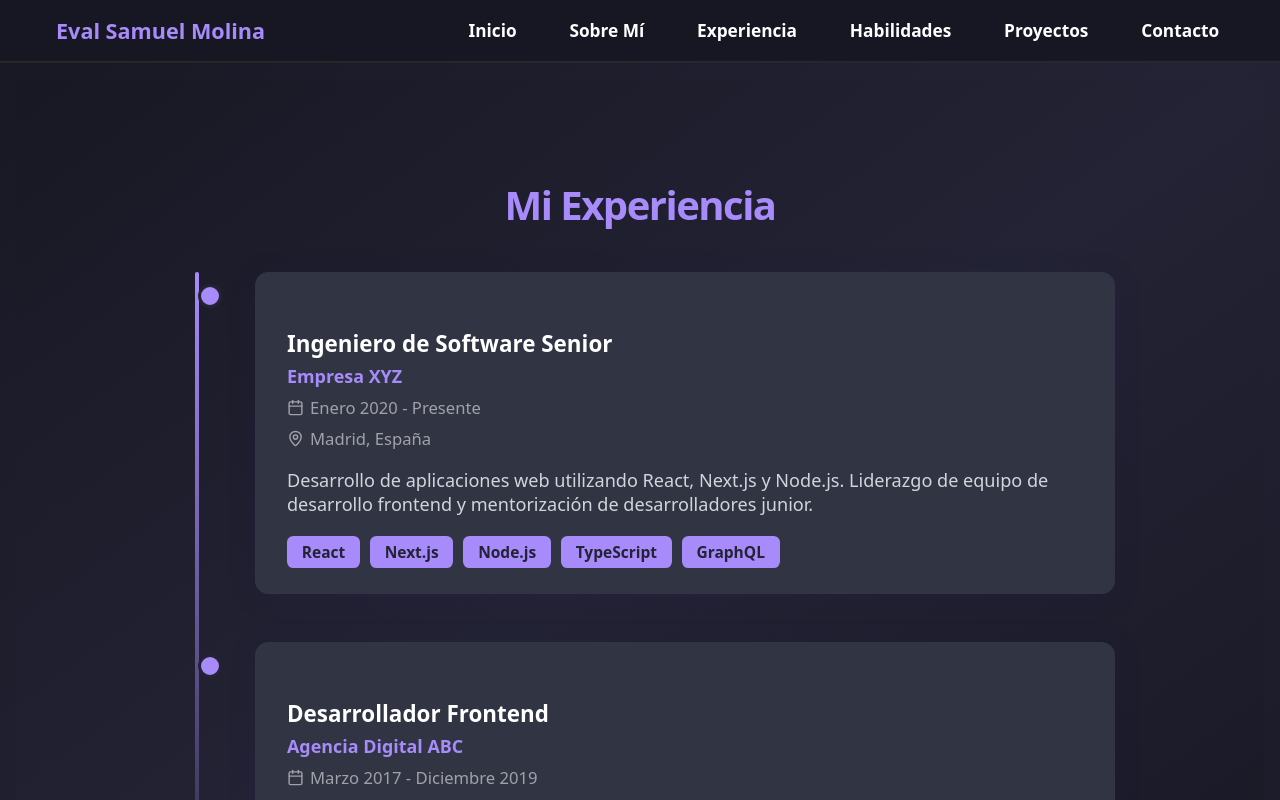
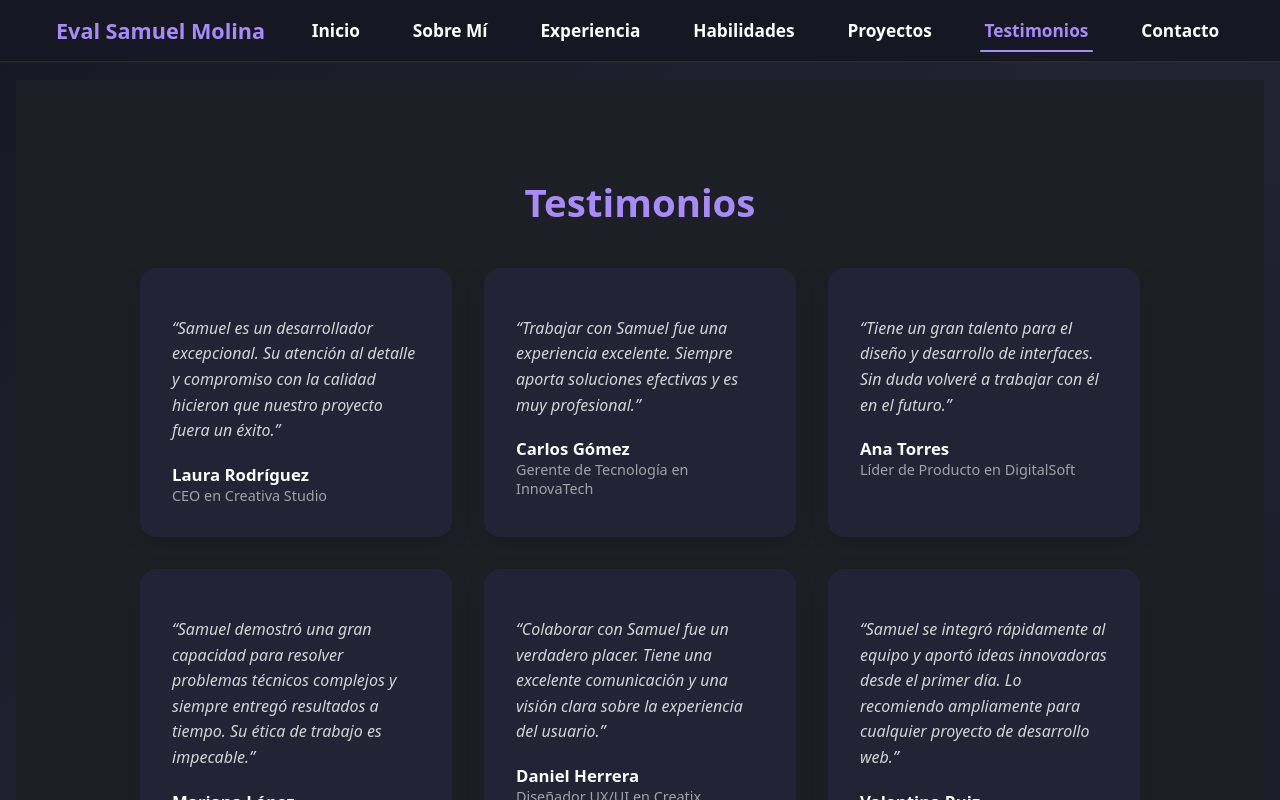
Before and after one commit to fuertes155/Portafolio, a Next.js app: page /testimonios in a window 1280 px wide. Shown: the top 800 px of the page. Built offline with nearby package versions, Linux system fonts and the light colour scheme.

Commit message:
nuevas mejoras

```diff
--- a/src/app/testimonios/page.tsx
+++ b/src/app/testimonios/page.tsx
@@ -1,185 +1,104 @@
-"use client"
+"use client";
 
-import { Calendar, MapPin } from "lucide-react"
-
-type Experiencia = {
-  puesto: string;
-  empresa: string;
-  fecha: string;
-  ubicacion: string;
-  descripcion: string;
-  tecnologias: string[];
-  empresaUrl?: string;
-};
-
-const experiencias: Experiencia[] = [
+const testimonios = [
   {
-    puesto: "Ingeniero de Software Senior",
-    empresa: "Empresa XYZ",
-    fecha: "Enero 2020 - Presente",
-    ubicacion: "Madrid, España",
-    descripcion:
-      "Desarrollo de aplicaciones web utilizando React, Next.js y Node.js. Liderazgo de equipo de desarrollo frontend y mentorización de desarrolladores junior.",
-    tecnologias: ["React", "Next.js", "Node.js", "TypeScript", "GraphQL"],
-    empresaUrl: "#",
+    nombre: "Laura Rodríguez",
+    cargo: "CEO en Creativa Studio",
+    mensaje:
+      "Samuel es un desarrollador excepcional. Su atención al detalle y compromiso con la calidad hicieron que nuestro proyecto fuera un éxito.",
   },
   {
-    puesto: "Desarrollador Frontend",
-    empresa: "Agencia Digital ABC",
-    fecha: "Marzo 2017 - Diciembre 2019",
-    ubicacion: "Barcelona, España",
-    descripcion:
-      "Creación de interfaces de usuario para clientes de diversos sectores. Colaboración con diseñadores UX/UI para implementar diseños responsivos.",
-    tecnologias: ["JavaScript", "React", "CSS3", "SASS", "Webpack"],
-    empresaUrl: "#",
+    nombre: "Carlos Gómez",
+    cargo: "Gerente de Tecnología en InnovaTech",
+    mensaje:
+      "Trabajar con Samuel fue una experiencia excelente. Siempre aporta soluciones efectivas y es muy profesional.",
+  },
+  {
+    nombre: "Ana Torres",
+    cargo: "Líder de Producto en DigitalSoft",
+    mensaje:
+      "Tiene un gran talento para el diseño y desarrollo de interfaces. Sin duda volveré a trabajar con él en el futuro.",
+  },
+  {
+    nombre: "Mariana López",
+    cargo: "Project Manager en SoftTech",
+    mensaje:
+      "Samuel demostró una gran capacidad para resolver problemas técnicos complejos y siempre entregó resultados a tiempo. Su ética de trabajo es impecable.",
+  },
+  {
+    nombre: "Daniel Herrera",
+    cargo: "Diseñador UX/UI en Creatix",
+    mensaje:
+      "Colaborar con Samuel fue un verdadero placer. Tiene una excelente comunicación y una visión clara sobre la experiencia del usuario.",
+  },
+  {
+    nombre: "Valentina Ruiz",
+    cargo: "CTO en AlphaDev",
+    mensaje:
+      "Samuel se integró rápidamente al equipo y aportó ideas innovadoras desde el primer día. Lo recomiendo ampliamente para cualquier proyecto de desarrollo web.",
   },
 ];
 
-export default function Experiencia() {
+export default function Testimonios() {
   return (
     <section
-      id="experiencia"
+      id="testimonios"
       style={{
+        padding: "4rem 1rem",
+        background: "#1e1e25",
+        color: "var(--color-text)",
+        textAlign: "center",
         minHeight: "100vh",
-        padding: "4rem 1rem 2rem",
-        background: "linear-gradient(to bottom right, #181824, #232335, #181824)",
-        color: "#fff",
-        display: "flex",
-        flexDirection: "column",
-        alignItems: "center",
       }}
     >
       <h2
         style={{
-          fontSize: "2.5rem",
+          fontSize: "2.4rem",
           fontWeight: 800,
-          color: "#a78bfa",
+          color: "var(--color-primary)",
           marginBottom: "2.5rem",
-          letterSpacing: "-1.5px",
-          textAlign: "center",
         }}
       >
-        Mi Experiencia
+        Testimonios
       </h2>
+
       <div
         style={{
-          width: "100%",
-          maxWidth: 950,
-          position: "relative",
+          display: "grid",
+          gridTemplateColumns: "repeat(auto-fit, minmax(280px, 1fr))",
+          gap: "2rem",
+          maxWidth: "1000px",
+          margin: "0 auto",
         }}
       >
+        {testimonios.map((t, i) => (
           <div
+            key={i}
             style={{
-            position: "absolute",
-            left: 30,
-            top: 0,
-            bottom: 0,
-            width: 4,
-            background: "linear-gradient(to bottom, #a78bfa, #232335)",
-            borderRadius: 8,
-            zIndex: 0,
-          }}
-        />
-        <div style={{ display: "flex", flexDirection: "column", gap: "3rem", position: "relative" }}>
-          {experiencias.map((exp, idx) => (
-            <div
-              key={idx}
-              style={{
-                display: "flex",
-                flexDirection: "row",
-                flexWrap: "wrap",
-                alignItems: "flex-start",
-                position: "relative",
-                zIndex: 1,
+              background: "#232335",
+              padding: "2rem",
+              borderRadius: "1rem",
+              boxShadow: "0 6px 20px rgba(0,0,0,0.12)",
+              textAlign: "left",
             }}
           >
-              <div
+            <p
               style={{
-                  width: 90,
-                  display: "flex",
-                  justifyContent: "center",
-                  position: "relative",
+                fontStyle: "italic",
+                marginBottom: "1.2rem",
+                color: "#d4d4d8",
+                lineHeight: "1.6",
               }}
             >
-                <div
-                  style={{
-                    width: 18,
-                    height: 18,
-                    borderRadius: "50%",
-                    background: "#a78bfa",
-                    border: "3px solid #232335",
-                    position: "absolute",
-                    top: 12,
-                  }}
-                />
-              </div>
-              <div
-                style={{
-                  background: "#313543",
-                  borderRadius: "0.85rem",
-                  boxShadow: "0 4px 28px rgba(40,30,90,0.15)",
-                  padding: "2.1rem 2rem 1.6rem 2rem",
-                  flex: 1,
-                  minWidth: 280,
-                }}
-              >
-                <h3 style={{ fontSize: "1.4rem", fontWeight: 700, marginBottom: 5 }}>{exp.puesto}</h3>
-                <a
-                  href={exp.empresaUrl || "#"}
-                  target="_blank"
-                  rel="noopener noreferrer"
-                  style={{
-                    color: "#a78bfa",
-                    fontWeight: 600,
-                    fontSize: "1.12rem",
-                    textDecoration: "none",
-                    marginBottom: 8,
-                    display: "inline-block",
-                  }}
-                >
-                  {exp.empresa}
-                </a>
-                <div
-                  style={{
-                    display: "flex",
-                    flexDirection: "column",
-                    gap: 8,
-                    color: "#a1a1aa",
-                    fontSize: "1.04rem",
-                    marginBottom: 12,
-                  }}
-                >
-                  <span style={{ display: "flex", alignItems: "center", gap: 4 }}>
-                    <Calendar size={17} style={{ marginRight: 2 }} /> {exp.fecha}
-                  </span>
-                  <span style={{ display: "flex", alignItems: "center", gap: 4 }}>
-                    <MapPin size={17} style={{ marginRight: 2 }} /> {exp.ubicacion}
-                  </span>
-                </div>
-                <p style={{ color: "#d1d5db", marginBottom: "1.1rem", fontSize: "1.13rem" }}>{exp.descripcion}</p>
-                <div style={{ display: "flex", flexWrap: "wrap", gap: 10 }}>
-                  {exp.tecnologias.map((tech, j) => (
-                    <span
-                      key={j}
-                      style={{
-                        background: "#a78bfa",
-                        color: "#232335",
-                        fontWeight: 700,
-                        padding: "0.32rem 0.92rem",
-                        borderRadius: "0.4rem",
-                        fontSize: "0.97rem",
-                        marginTop: 2,
-                      }}
-                    >
-                      {tech}
-                    </span>
-                  ))}
-                </div>
+              “{t.mensaje}”
+            </p>
+            <div>
+              <strong style={{ fontSize: "1.05rem" }}>{t.nombre}</strong>
+              <div style={{ fontSize: "0.9rem", color: "#a1a1aa" }}>{t.cargo}</div>
             </div>
           </div>
         ))}
       </div>
-      </div>
     </section>
   );
 }
--- a/src/components/ui/Navbar.tsx
+++ b/src/components/ui/Navbar.tsx
@@ -1,8 +1,8 @@
-"use client"
+"use client";
 
-import Link from "next/link"
-import { usePathname } from "next/navigation"
-import { useEffect, useState } from "react"
+import Link from "next/link";
+import { usePathname } from "next/navigation";
+import { useEffect, useState } from "react";
 
 const links = [
   { href: "/", label: "Inicio" },
@@ -10,6 +10,7 @@ const links = [
   { href: "/experiencia", label: "Experiencia" },
   { href: "/habilidades", label: "Habilidades" },
   { href: "/proyectos", label: "Proyectos" },
+  { href: "/testimonios", label: "Testimonios" },
   { href: "/contacto", label: "Contacto" },
 ];
 
@@ -57,7 +58,7 @@ export default function Navbar() {
           gap: isMobile ? "1rem" : 0,
         }}
       >
-        {/* Nombre a la izquierda */}
+        {/* Nombre / Logo */}
         <div
           style={{
             fontWeight: 900,
@@ -88,7 +89,7 @@ export default function Navbar() {
           </button>
         )}
 
-        {/* Links */}
+        {/* Enlaces de navegación */}
         {(menuOpen || !isMobile) && (
           <ul
             style={{
@@ -129,7 +130,7 @@ export default function Navbar() {
                   }}
                 >
                   {link.label}
-                  {/* Línea debajo de la opción activa */}
+                  {/* Línea debajo si es la página activa */}
                   {pathname === link.href && (
                     <span
                       style={{
@@ -150,7 +151,8 @@ export default function Navbar() {
           </ul>
         )}
       </div>
-      {/* Footer responsive fix */}
+
+      {/* Ajuste responsive opcional */}
       <style>{`
         @media (max-width: 768px) {
           footer {
```
Lines whose indentation alone changed are shown as unchanged.
